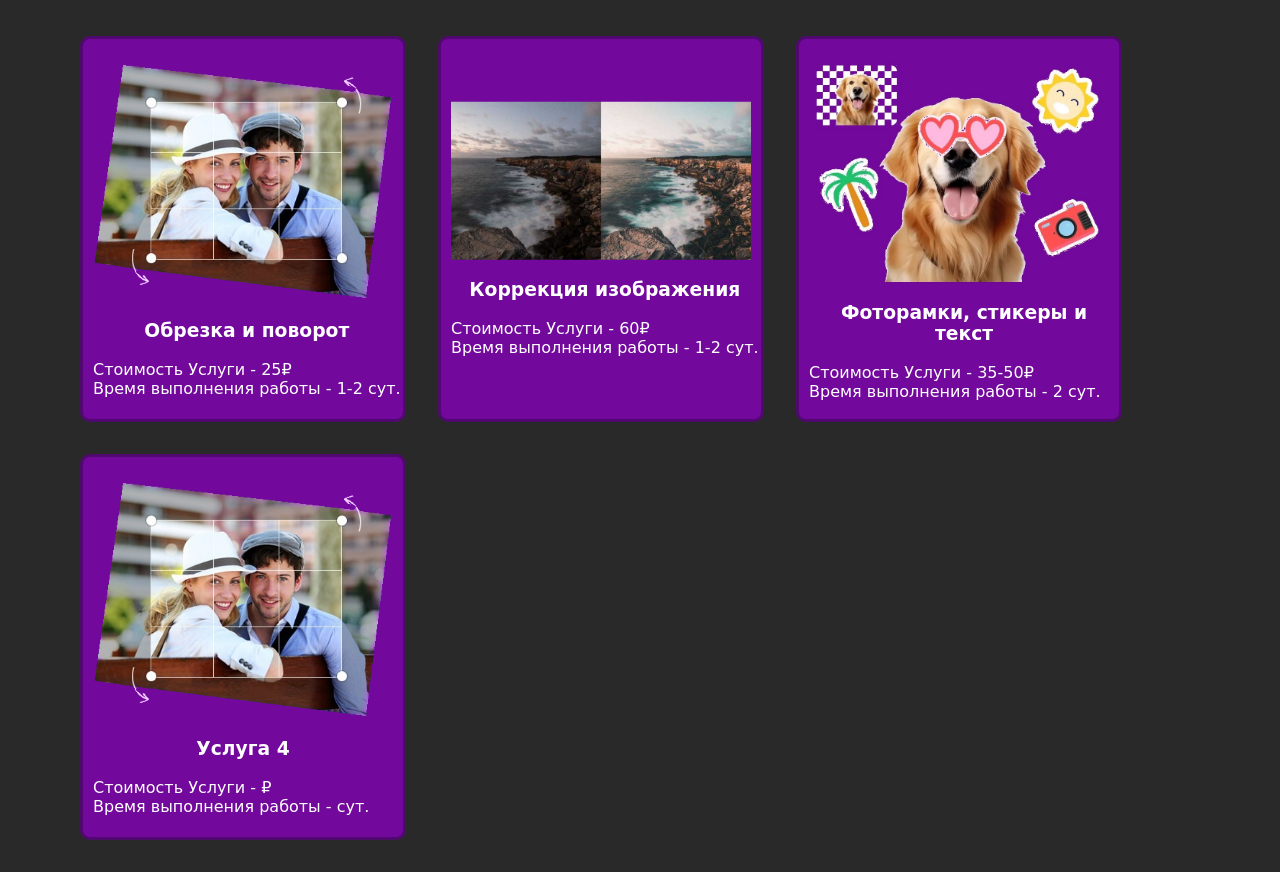
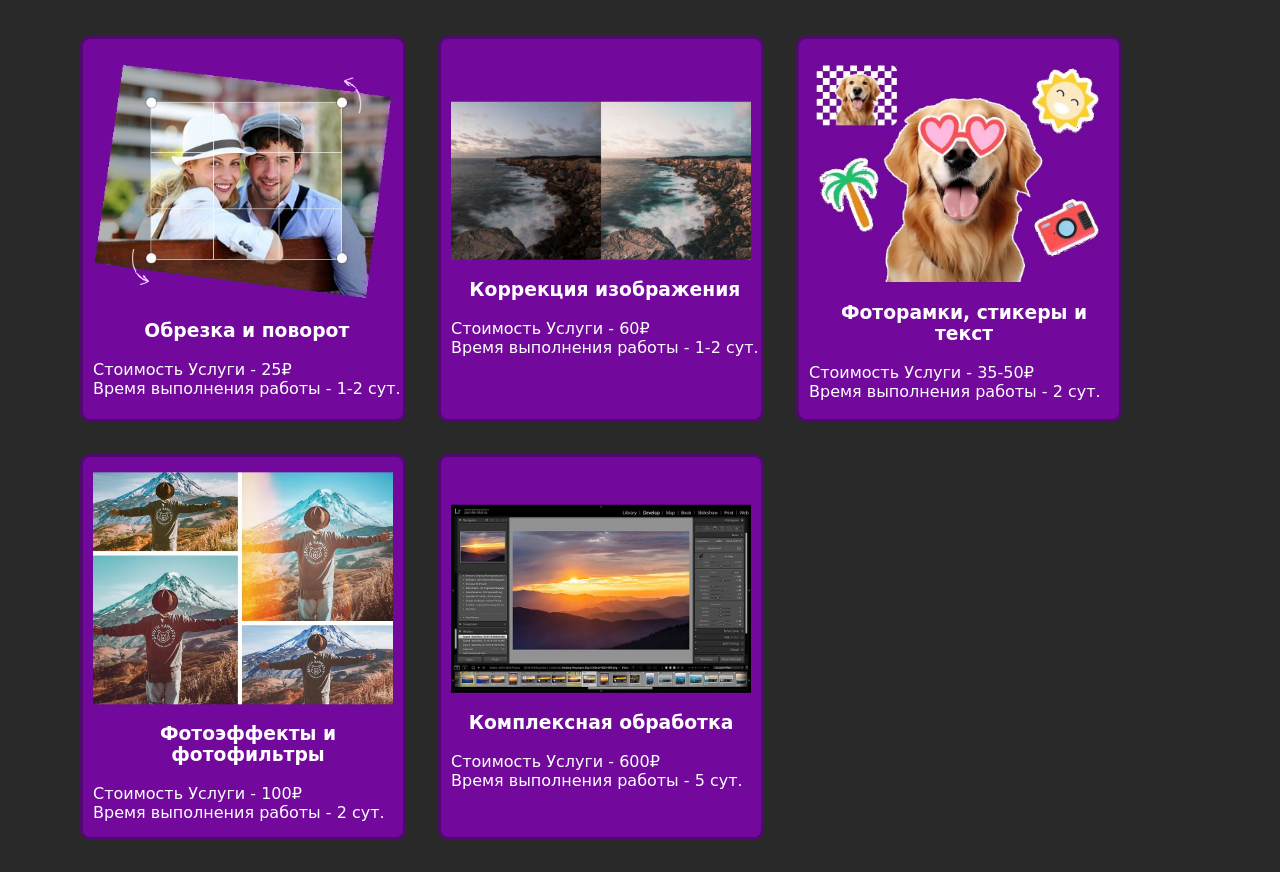
Before and after one commit to DemiurgeRV/WebApplications_backend, a Django app: page /home/ in a window 1280 px wide. Shown: the part 89-961 px from the top of the page. Run offline with Django 4.2, Linux system fonts and the light colour scheme.

Commit message:
Added some other services

```diff
--- a/FiltersForImages/main/templates/main/AllFilters.html
+++ b/FiltersForImages/main/templates/main/AllFilters.html
@@ -7,6 +7,7 @@
 {% block content %}
     <h1 class="header">Добро Пожаловать на сервис обработки фотографий!</h1>
     <p class="header">Выберите необходимую операцию для создания своего идеального снимка</p>
+    <span class="search"></span>
     <ul class="card_list">
         {% for filter in data.filters %}
            <a href="{% url 'filter_url' filter.id %}"> <li class="card" title="Подробнее...">
--- a/FiltersForImages/main/views.py
+++ b/FiltersForImages/main/views.py
@@ -5,8 +5,9 @@ def getFilters(request):
         'filters': [
             {'name': 'Обрезка и поворот', 'id': 1, 'image_url': 'main/img/editor-img.png', 'price': '25', 'time': '1-2'},
             {'name': 'Коррекция изображения', 'id': 2, 'image_url': 'main/img/preset-img.jpg', 'price': '60', 'time': '1-2'},
-            {'name': 'Фоторамки, стикеры и текст', 'id': 3, 'image_url': 'main/img/dog-img-1.jpg', 'price': '35-50', 'time': '2'},
-            {'name': 'Услуга 4', 'id': 4, 'image_url': 'main/img/editor-img.png', 'price': '', 'time': ''},
+            {'name': 'Фоторамки, стикеры и текст', 'id': 3, 'image_url': 'main/img/dog-img-3.jpg', 'price': '35-50', 'time': '2'},
+            {'name': 'Фотоэффекты и фотофильтры', 'id': 4, 'image_url': 'main/img/effects-img.jpg', 'price': '100', 'time': '2'},
+            {'name': 'Комплексная обработка', 'id': 5, 'image_url': 'main/img/photo-proccesing-img.png', 'price': '600', 'time': '5'},
         ]
     }})
 
```
Also changed, not shown: FiltersForImages/main/static/main/img/dog-img-1.jpg, FiltersForImages/main/static/main/img/dog-img-2.jpg (added), FiltersForImages/main/static/main/img/dog-img-3.jpg (added), FiltersForImages/main/static/main/img/effects-img.jpg (added), FiltersForImages/main/static/main/img/photo-proccesing-img.png (added).
